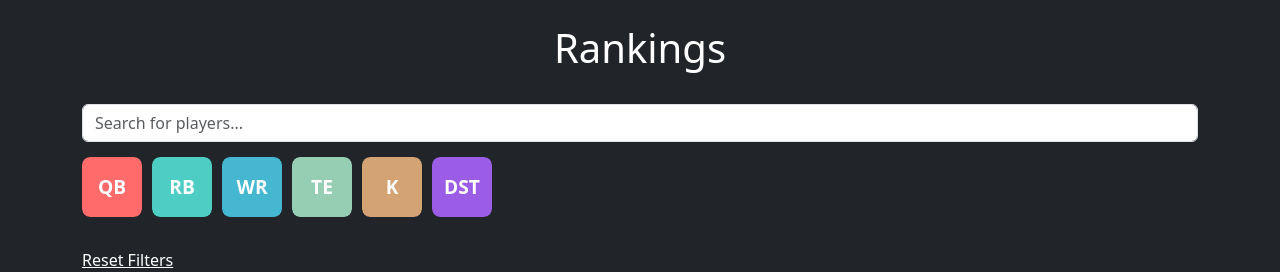
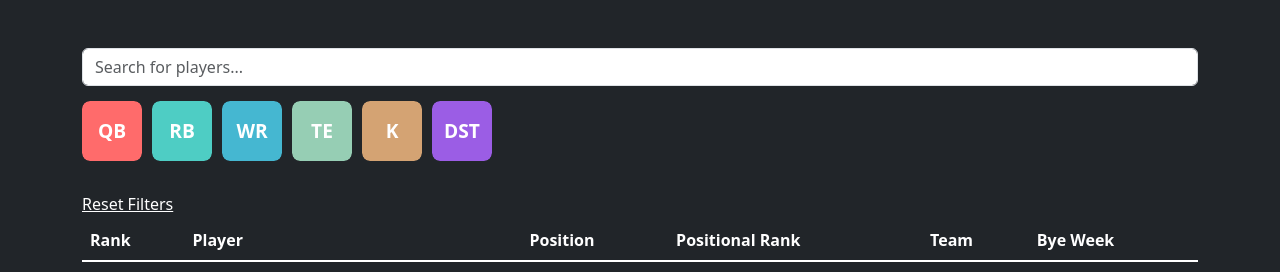
Before and after one commit to bthomp24/catalyst-fantasy-football, a Django app: page /rankings/ in a window 1280 px wide. Shown: the part 76-348 px from the top of the page. Run offline with Django 4.2, Linux system fonts and the light colour scheme; data comes from the database, SQL or seed files in the repository; both versions use the stored data as it was after the commit; some libraries are stand-ins or nearby versions.

Commit message:
remove rankings header

```diff
--- a/cffwebsite/cffapp/templates/rankings.html
+++ b/cffwebsite/cffapp/templates/rankings.html
@@ -3,7 +3,7 @@
 
 {% block content %}
 
-<h1 class="heading text-white text-center">Rankings</h1>
+<!-- <h1 class="heading text-white text-center">Rankings</h1> -->
 
 
 <!-- {% if user.is_superuser %}
```
Also changed, not shown: cffwebsite/db.sqlite3.
